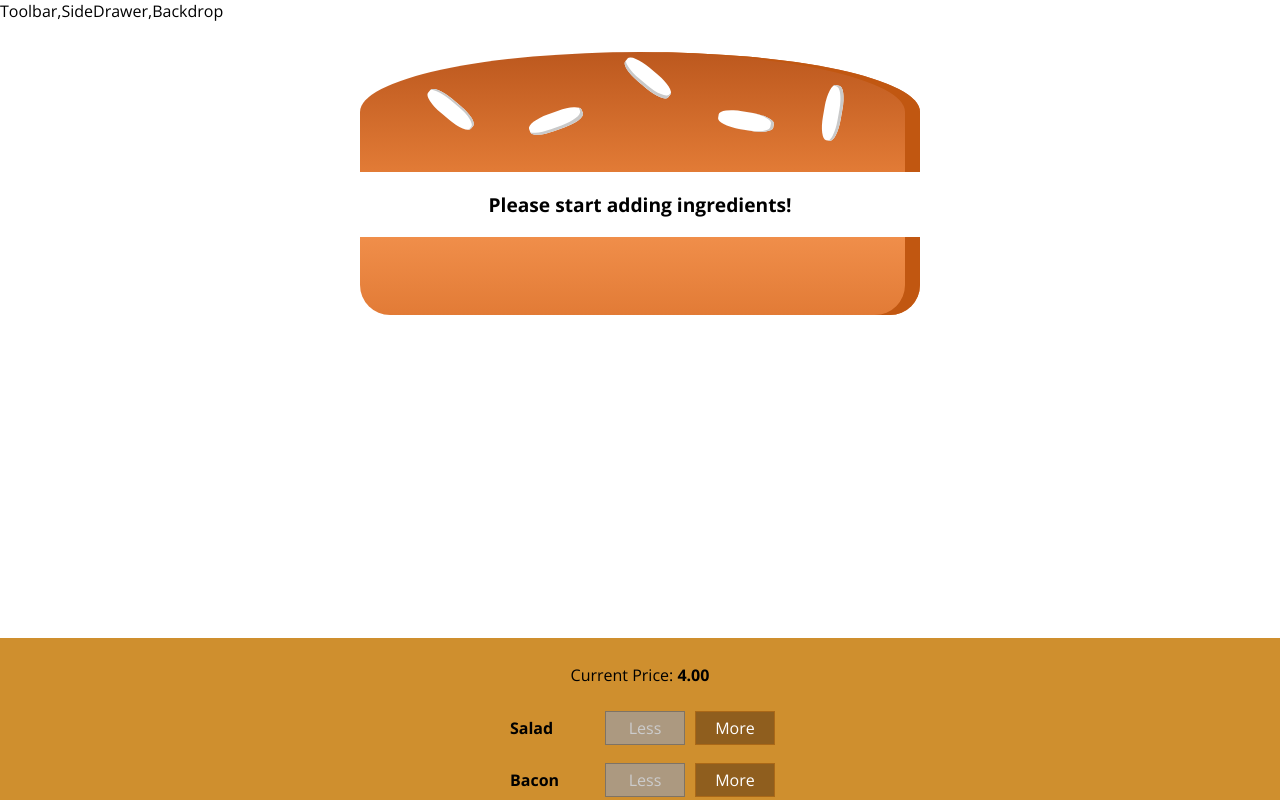
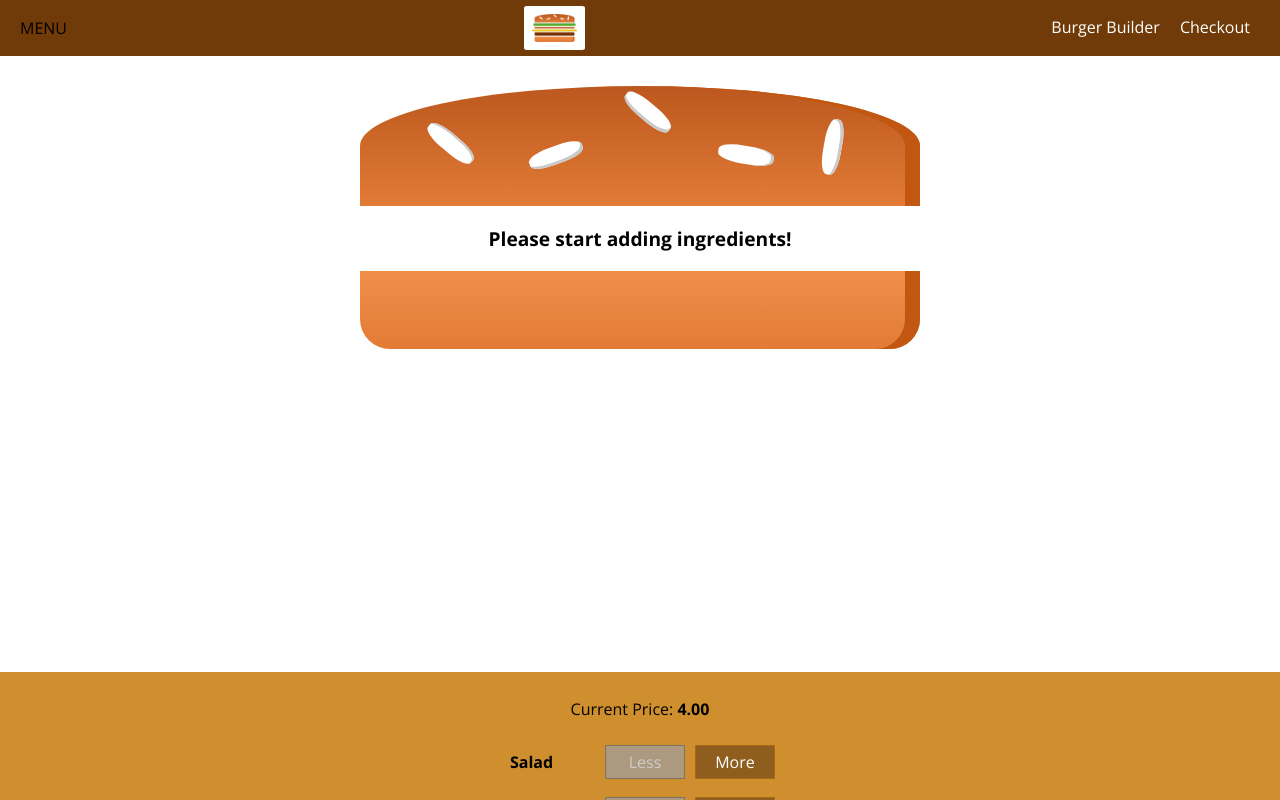
Before and after one commit to PallaviDutta/BurgerBuilder, a React app: page / in a window 1280 px wide. Shown: the top 800 px of the page. Built offline with nearby package versions, Linux system fonts and the light colour scheme.

Commit message:
Navigation

```diff
--- a/src/components/Layout/Layout.css
+++ b/src/components/Layout/Layout.css
@@ -1,3 +1,3 @@
 .Content{
-    margin-top: 16px;
+    margin-top: 72px;
 }
--- a/src/components/Layout/Layout.js
+++ b/src/components/Layout/Layout.js
@@ -1,10 +1,11 @@
 import React from 'react';
 import Aux from '../../hoc/Aux';
 import Layoutcss from './Layout.css';
+import Toolbar from '../Navigation/Toolbar/Toolbar'
 
 const layout = (props) =>(
     <Aux>
-    <div>Toolbar,SideDrawer,Backdrop</div>
+    <Toolbar />
     <main className='Content'>
     {props.children}
     </main>
--- /dev/null
+++ b/src/components/Logo/Logo.css
@@ -0,0 +1,12 @@
+.Logo{
+    background-color: white;
+    height: 80%;
+    padding: 8px;
+    box-sizing: border-box;
+    border-radius: 5%;
+}
+
+.Logo img{
+    height: 100%;
+
+}
--- /dev/null
+++ b/src/components/Logo/Logo.js
@@ -0,0 +1,11 @@
+import React from 'react';
+import burgerLogo from '../../assets/images/burger-logo.png';
+import classes from './Logo.css';
+
+const logo = (props) =>(
+    <div className='Logo'>
+        <img src={burgerLogo} alt="MyBurger"/>
+    </div>
+);
+
+export default logo;
--- /dev/null
+++ b/src/components/Navigation/NavigationItems/NavigationItem/NavigationItem.css
@@ -0,0 +1,25 @@
+.NavigationItem{
+    margin: 0;
+    box-sizing: border-box;
+    display: flex;
+    height: 100%;
+    align-items: center;
+}
+
+.NavigationItem a{
+    color: white;
+    text-decoration: none;
+    height: 100%;
+    padding: 16px 10px;
+    border-bottom: 4px solid transparent;
+    box-sizing: border-box;
+    display: block;
+}
+
+.NavigationItem a:hover,
+.NavigationItem a:active,
+.NavigationItem a:active{
+    background-color: #8F5C2C;
+    border-bottom: 4px solid #40A4C8;
+    color: white;
+}
--- /dev/null
+++ b/src/components/Navigation/NavigationItems/NavigationItem/NavigationItem.js
@@ -0,0 +1,11 @@
+import React from 'react';
+import classes from './NavigationItem.css';
+
+const navigationItem = (props) =>(
+    <li className='NavigationItem'>
+        <a href={props.link}
+        className={props.active ? classes.active : null}>{props.children}</a>
+    </li>
+);
+
+export default navigationItem;
--- /dev/null
+++ b/src/components/Navigation/NavigationItems/NavigationItems.css
@@ -0,0 +1,8 @@
+.NavigationItems{
+    margin: 0;
+    padding: 0;
+    list-style: none;
+    display: flex;
+    align-items: center;
+    height: 100%;
+}
--- /dev/null
+++ b/src/components/Navigation/NavigationItems/NavigationItems.js
@@ -0,0 +1,12 @@
+import React from 'react';
+import classes from './NavigationItems.css';
+import NavigationItem from './NavigationItem/NavigationItem';
+
+const navigationItems = () =>(
+    <ul className='NavigationItems'>
+        <NavigationItem link="/" active>Burger Builder</NavigationItem>
+        <NavigationItem link="/">Checkout</NavigationItem>
+    </ul>
+);
+
+export default navigationItems;
--- /dev/null
+++ b/src/components/Navigation/Toolbar/Toolbar.css
@@ -0,0 +1,20 @@
+/* An application which is mobile first */
+
+.Toolbar{
+    height: 56px;
+    width: 100%;
+    position: fixed;
+    top: 0;
+    left: 0;
+    background-color: #703B09;
+    display: flex;
+    justify-content: space-between;
+    align-items: center;
+    padding: 0 20px;
+    box-sizing: border-box;
+    z-index: 90;
+}
+
+.Toolbar nav{
+    height: 100%;
+}
--- /dev/null
+++ b/src/components/Navigation/Toolbar/Toolbar.js
@@ -0,0 +1,16 @@
+import React from 'react';
+import classes from './Toolbar.css';
+import Logo from '../../Logo/Logo';
+import NavigationItems from '../NavigationItems/NavigationItems';
+
+const toolbar = (props) =>(
+    <header className='Toolbar'>
+    <div>MENU</div>
+    <Logo/>
+    <nav>
+        <NavigationItems/>
+    </nav>
+    </header>
+);
+
+export default toolbar;
```
Also changed, not shown: src/assets/images/burger-logo.png (added).
